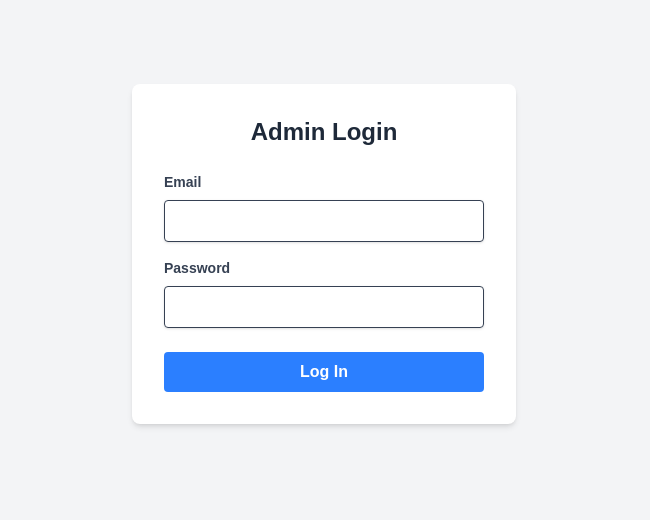
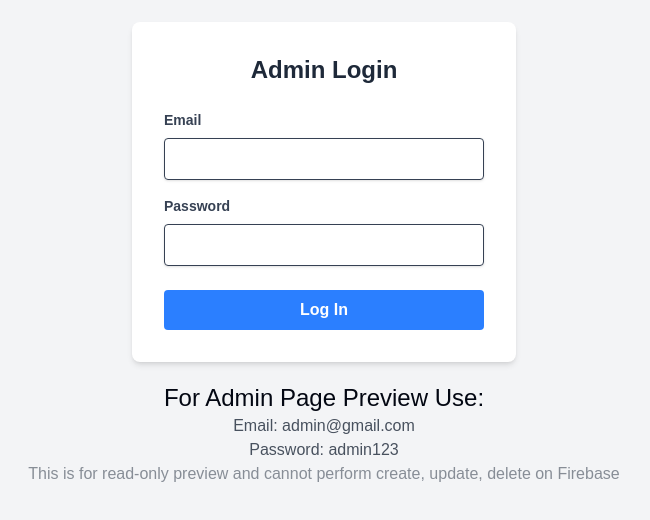
Before and after one commit to AndrewDoes/nextjs-cashier-program, a Next.js app: page /login in a window 1280 px wide. Shown: the part 146-666 px from the top of the page, without its empty margins (316-966 px from the left). Built offline with nearby package versions, Linux system fonts and the light colour scheme; no server answers.

Commit message:
Added preview id and pass

```diff
--- a/src/app/login/page.js
+++ b/src/app/login/page.js
@@ -26,7 +26,7 @@ export default function LoginPage() {
   };
 
   return (
-    <div className="flex items-center justify-center min-h-screen bg-gray-100">
+    <div className="flex flex-col items-center justify-center min-h-screen bg-gray-100">
       <form onSubmit={handleLogin} className="p-8 bg-white rounded-lg shadow-md w-full max-w-sm">
         <h1 className="text-2xl font-bold mb-6 text-center text-gray-800">Admin Login</h1>
         {error && <p className="mb-4 text-red-500 text-sm">{error}</p>}
@@ -60,6 +60,10 @@ export default function LoginPage() {
           Log In
         </button>
       </form>
+      <h1 className='center text-gray-950 text-2xl mt-5'>For Admin Page Preview Use:</h1>
+      <p className='center text-gray-800 opacity-80'>Email: admin@gmail.com</p>
+      <p className='center text-gray-800 opacity-80'>Password: admin123</p>
+      <p className='center text-gray-800 opacity-50'>This is for read-only preview and cannot perform create, update, delete on Firebase</p>
     </div>
   );
 }
```
